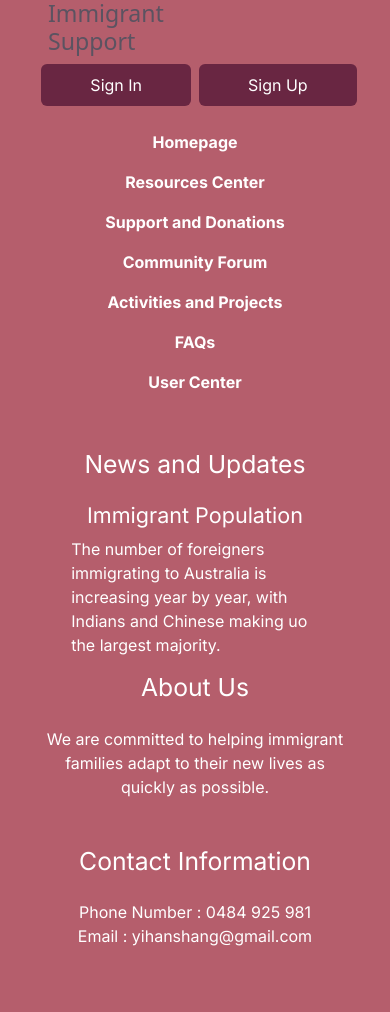
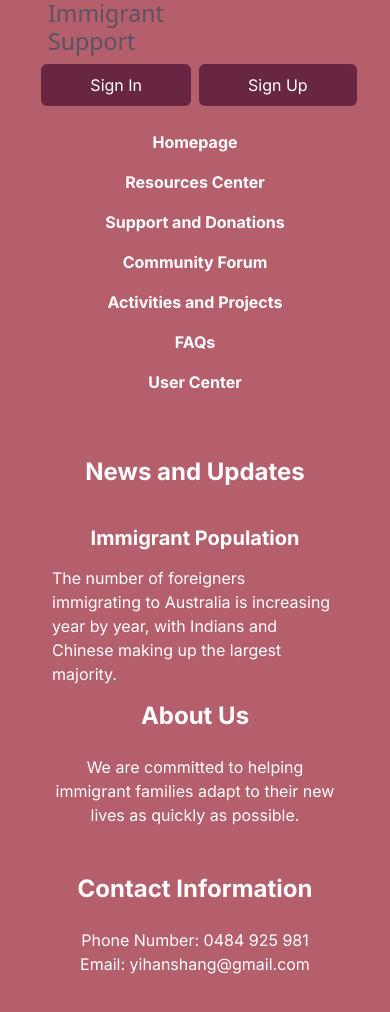
Before and after one commit to happylifeeveryday/5032-Assignment, a Vue app: page / in a window 390 px wide. Shown: the top 1012 px of the page. Before the commit the page ends 980 px from the top, so only its background shows below. Built offline with nearby package versions, Linux system fonts and the light colour scheme.

Commit message:
Modify homeview to fulfill different devices.

```diff
--- a/src/components/HomeContent.vue
+++ b/src/components/HomeContent.vue
@@ -1,44 +1,117 @@
 <script setup></script>
 
 <template>
+  <div class="container-fluid p-0">
     <div class="row p-md-5 m-md-2 p-3 m-3" style="margin: 0; padding: 0">
-    <div class="col-md-8 offset-md-2 col-10 offset-1">
-      <div class="col-12 text-center h2">News and Updates</div>
+      <div class="col-md-8 offset-md-2 col-12">
+        <div class="text-center h2 mb-4">News and Updates</div>
         <div class="row">
           <div class="col-md-4 d-none d-md-flex text-center p-4">
-          <img class="img-fluid" src="../assets/home.jpg" alt="" style="border-radius: 20px" />
+            <img
+              class="img-fluid"
+              src="../assets/home.jpg"
+              alt="Home Image"
+              style="border-radius: 20px"
+            />
           </div>
-        <div class="col-md-8 col-12 d-flex flex-row align-items-center">
-          <div class="col my-3 my-md-0">
-            <div class="col h4 text-center">Immigrant Population</div>
-            <div class="col">
+          <div class="col-md-8 col-12 d-flex flex-column justify-content-center">
+            <div class="my-3 my-md-0">
+              <div class="h4 text-center mb-3">Immigrant Population</div>
+              <p>
                 The number of foreigners immigrating to Australia is increasing year by year, with
-              Indians and Chinese making uo the largest majority.
-            </div>
+                Indians and Chinese making up the largest majority.
+              </p>
             </div>
           </div>
         </div>
       </div>
 
-    <div class="col-md-8 offset-md-2 text-center mb-5">
-      <div class="col h2 mb-4">About Us</div>
-      <div class="col">
+      <div class="col-md-8 offset-md-2 col-12 text-center mb-5">
+        <div class="h2 mb-4">About Us</div>
+        <p>
           We are committed to helping immigrant families adapt to their new lives as quickly as
           possible.
-      </div>
+        </p>
       </div>
 
-    <div class="col-md-8 offset-md-2 text-center">
-      <div class="col h2 mb-4">Contact Information</div>
-      <div class="col">Phone Number : 0484 925 981</div>
-      <div class="col">Email : yihanshang@gmail.com</div>
+      <div class="col-md-8 offset-md-2 col-12 text-center">
+        <div class="h2 mb-4">Contact Information</div>
+        <p>Phone Number: 0484 925 981</p>
+        <p>Email: yihanshang@gmail.com</p>
+      </div>
     </div>
   </div>
 </template>
 
 <style scoped>
+@import url('https://fonts.googleapis.com/css2?family=Inter:wght@400;700&display=swap');
+
 div {
-  font-family: Inter;
+  font-family: 'Inter', sans-serif;
   color: white;
 }
+
+p {
+  font-family: 'Inter', sans-serif;
+  margin: 0;
+}
+
+.h2,
+.h4 {
+  font-weight: bold;
+}
+
+.img-fluid {
+  border-radius: 20px;
+  max-width: 100%;
+  height: auto;
+}
+
+@media (max-width: 575.98px) {
+  .h2 {
+    font-size: 1.5rem;
+  }
+
+  .h4 {
+    font-size: 1.25rem;
+  }
+
+  .p-md-5 {
+    padding: 1.5rem !important;
+  }
+
+  .m-md-2 {
+    margin: 1rem !important;
+  }
+}
+
+@media (min-width: 576px) and (max-width: 767.98px) {
+  .h2 {
+    font-size: 1.75rem;
+  }
+
+  .h4 {
+    font-size: 1.5rem;
+  }
+}
+
+@media (min-width: 992px) and (max-width: 1199.98px) {
+  .h2 {
+    font-size: 2rem;
+  }
+
+  .h4 {
+    font-size: 1.75rem;
+  }
+}
+
+@media (min-width: 1400px) {
+  .h2 {
+    font-size: 2.25rem;
+  }
+
+  .h4 {
+    font-size: 2rem;
+  }
+}
 </style>
```
Lines whose indentation alone changed are shown as unchanged.
